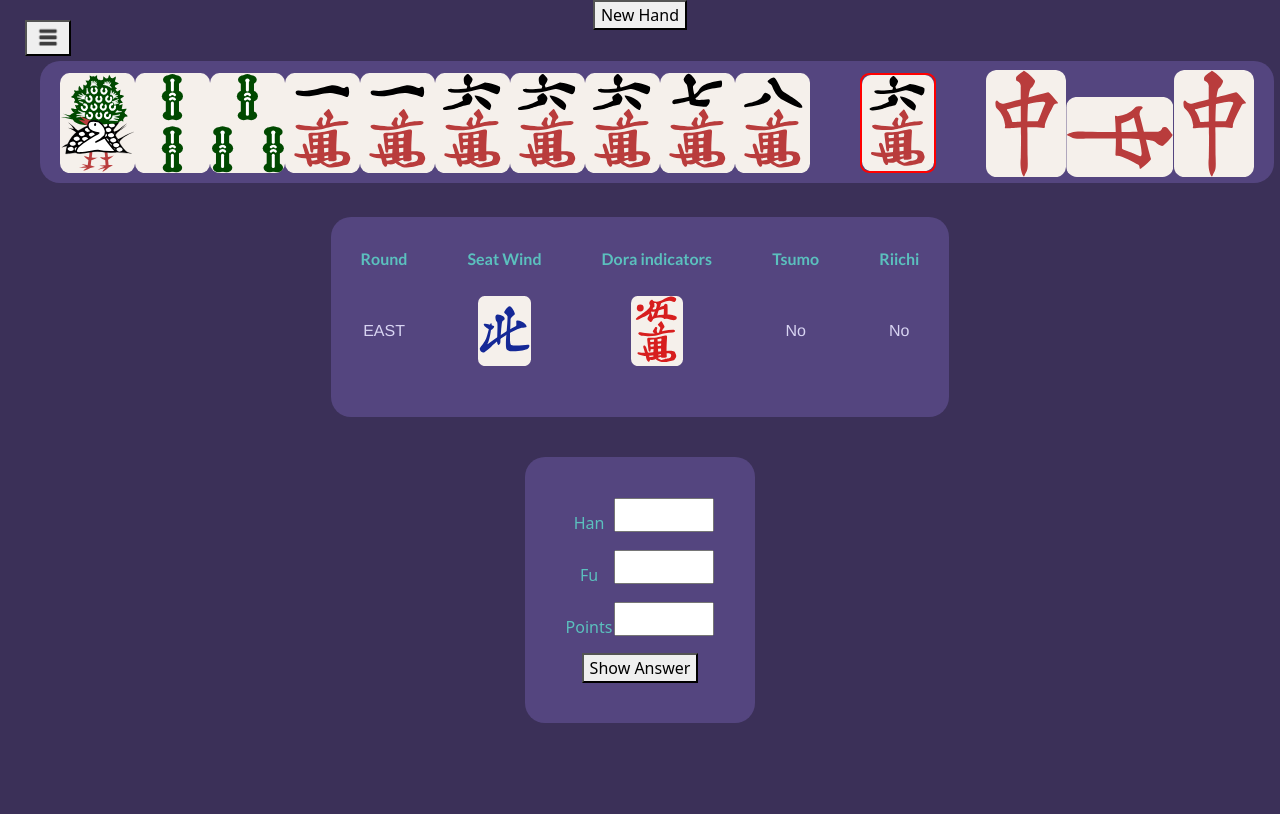
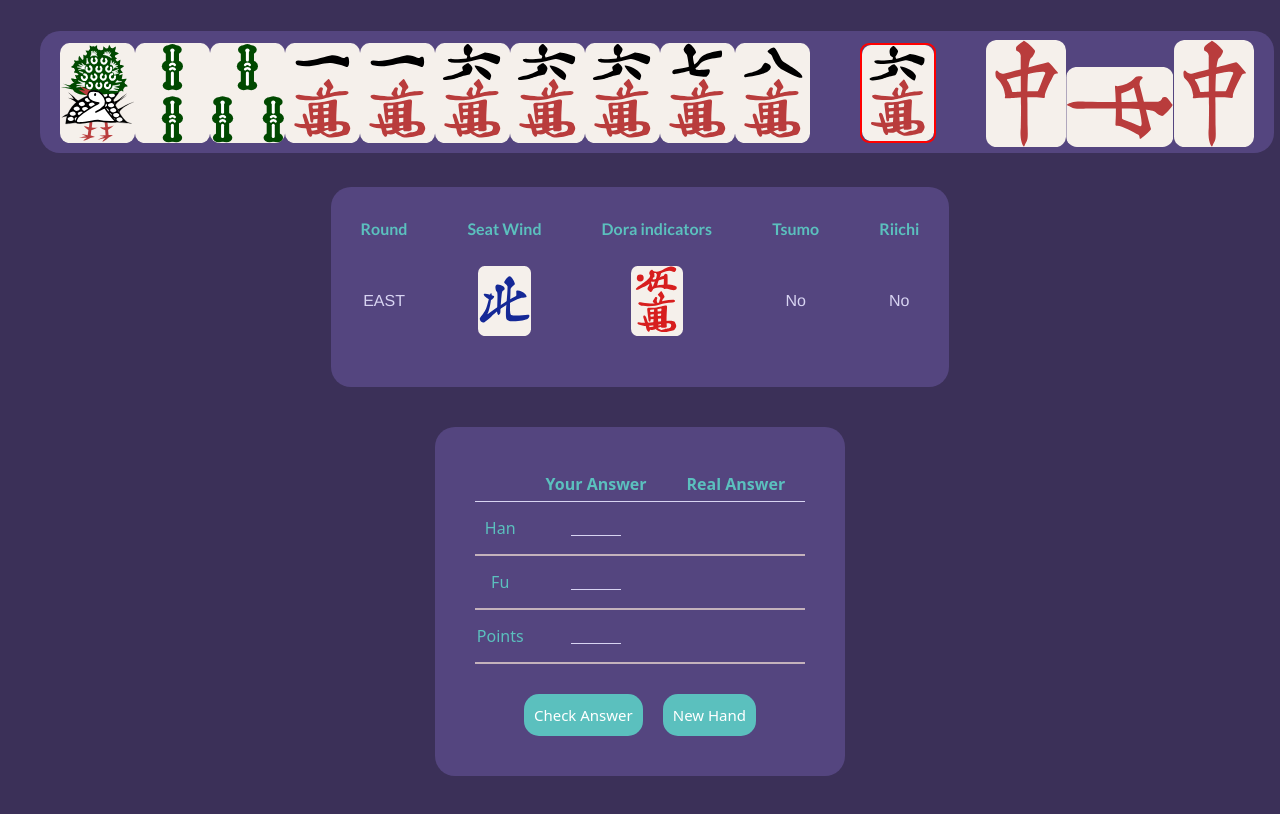
Before and after one commit to Varantha/Mahjong-ScoringTrainer, a React (Create React App) app: page / in a window 1280 px wide. Built offline with nearby package versions, Linux system fonts and the light colour scheme.

Commit message:
adding Quiz Box

```diff
--- a/src/App.css
+++ b/src/App.css
@@ -195,7 +195,61 @@
 }
 
 .quizBox {
-  width: 100px;
-  padding: 3px 5px;
-  box-sizing: border-box;
+  margin-top: 5px;
+  width: 50px;
+  background-color: #54457f;
+  color: #d8d4f2;
+  outline: none;
+  border: 0;
+  border-bottom: 1px solid #d8d4f2;
+  top: 20px;
+  text-align: center;
 }
+
+table {
+  margin-bottom: 30px;
+}
+
+table td {
+  padding: 2px 2px 2px 2px;
+  border-bottom: 2px solid #c4b2bc;
+}
+
+table th {
+  padding: 5px 20px 5px 20px;
+  border-bottom: 1px solid #d8d4f2;
+}
+
+button {
+  background-color: #5bc0be;
+  border: none;
+  color: white;
+  font-family: "Lato", sans-serif;
+  padding: 10px;
+  text-align: center;
+  margin: 4px 2px;
+}
+
+.checkAnswer {
+  border-radius: 15px;
+  font-size: 15px;
+  margin-right: 20px;
+}
+
+.newHand {
+  border-radius: 15px;
+  font-size: 15px;
+}
+
+.answerText {
+  font-family: "Lato", sans-serif;
+  text-shadow: 1px 1px 0 #000;
+}
+
+.correctAnswer {
+  color: green;
+}
+
+.wrongAnswer {
+  color: red;
+}
--- a/src/App.js
+++ b/src/App.js
@@ -23,25 +23,34 @@ function App() {
   console.log(logo);
   console.log(agari);
 
-  const handleClick = () => {
+  const newHand = () => {
     let jsonData;
     const num = Math.floor(Math.random() * 8) + 1;
     console.log(num);
     jsonData = require("./data/" + num + ".json");
     setAgariData(jsonData);
     setanswerVisible(false);
+
+    var hanLabel = document.getElementById("hanAnswer");
+    var fuLabel = document.getElementById("fuAnswer");
+    var pointsLabel = document.getElementById("pointsAnswer");
+    hanLabel.textContent = "";
+    fuLabel.textContent = "";
+    pointsLabel.textContent = "";
+
+    var hanBox = document.getElementById("hanBox");
+    var fuBox = document.getElementById("fuBox");
+    var pointsBox = document.getElementById("pointsBox");
+    hanBox.value = "";
+    fuBox.value = "";
+    pointsBox.value = "";
   };
 
   const changeOptions = () => {
     setOptions({ pointSticks: !options.pointSticks });
   };
-
-  return (
-    <div className="App">
-      <button onClick={handleClick} id="1">
-        New Hand
-      </button>
-      <button onClick={toggle} className="OptionsButton">
+  /*
+<button onClick={toggle} className="OptionsButton">
         <img src={logo} height="30" alt="menu"></img>
       </button>
       <OptionsMenu
@@ -49,6 +58,9 @@ function App() {
         menuOpen={optionsOpen}
         changeOptions={changeOptions}
       />
+       */
+  return (
+    <div className="App">
       <Row>
         <TilePanel agari={agari} />
       </Row>
@@ -60,6 +72,7 @@ function App() {
         options={options}
         answerVisible={answerVisible}
         showAnswer={showAnswer}
+        newHand={newHand}
       />
     </div>
   );
--- a/src/components/QuizPanel.js
+++ b/src/components/QuizPanel.js
@@ -9,13 +9,34 @@ function QuizPanel(props) {
 
   const onSubmit = (e) => {
     e.preventDefault();
-    props.showAnswer();
+    //props.showAnswer();
+    const hanAnswer = e.target.elements.hanBox.value;
+    const fuAnswer = e.target.elements.fuBox.value;
+    const pointsAnswer = e.target.elements.pointsBox.value;
+
+    var hanLabel = document.getElementById("hanAnswer");
+    var fuLabel = document.getElementById("fuAnswer");
+    var pointsLabel = document.getElementById("pointsAnswer");
+
+    hanLabel.textContent = agari.han;
+    hanLabel.className = getClassName(agari.han, hanAnswer);
+
+    fuLabel.textContent = agari.fu;
+    fuLabel.className = getClassName(agari.fu, fuAnswer);
+
+    pointsLabel.textContent = agari.pointValue;
+    pointsLabel.className = getClassName(agari.pointValue, pointsAnswer);
   };
 
   return (
     <span className="bgcolor-1 quizPanel ">
       <Form className="quizPanel" onSubmit={onSubmit}>
         <table>
+          <tr>
+            <th></th>
+            <th>Your Answer</th>
+            <th>Real Answer</th>
+          </tr>
           <tr>
             <td>
               <label>Han</label>
@@ -24,6 +45,9 @@ function QuizPanel(props) {
               <FormGroup>
                 <input type="text" id="hanBox" name="han" className="quizBox" />
               </FormGroup>
+            </td>
+            <td>
+              <label id="hanAnswer"></label>
             </td>
           </tr>
           <tr>
@@ -34,6 +58,9 @@ function QuizPanel(props) {
               <FormGroup>
                 <input type="text" id="fuBox" name="fu" className="quizBox" />
               </FormGroup>
+            </td>
+            <td>
+              <label id="fuAnswer" className="answerText"></label>
             </td>
           </tr>
           <tr>
@@ -50,13 +77,34 @@ function QuizPanel(props) {
                 />
               </FormGroup>
             </td>
+            <td>
+              <label id="pointsAnswer"></label>
+            </td>
           </tr>
         </table>
-        <button>Show Answer</button>
+        <button className="checkAnswer">Check Answer</button>
+        <button
+          onClick={props.newHand}
+          className="newHand"
+          type="button"
+          id="1"
+        >
+          New Hand
+        </button>
       </Form>
       <Answer agari={agari} options={options} showAnswer={answerVisible} />
     </span>
   );
 }
 
+function getClassName(agariValue, answerValue) {
+  const stringAgari = agariValue.toString();
+  const trimmedAnswer = answerValue.trim();
+  if (stringAgari === trimmedAnswer) {
+    return "correctAnswer answerText";
+  } else {
+    return "wrongAnswer answerText";
+  }
+}
+
 export { QuizPanel };
```
